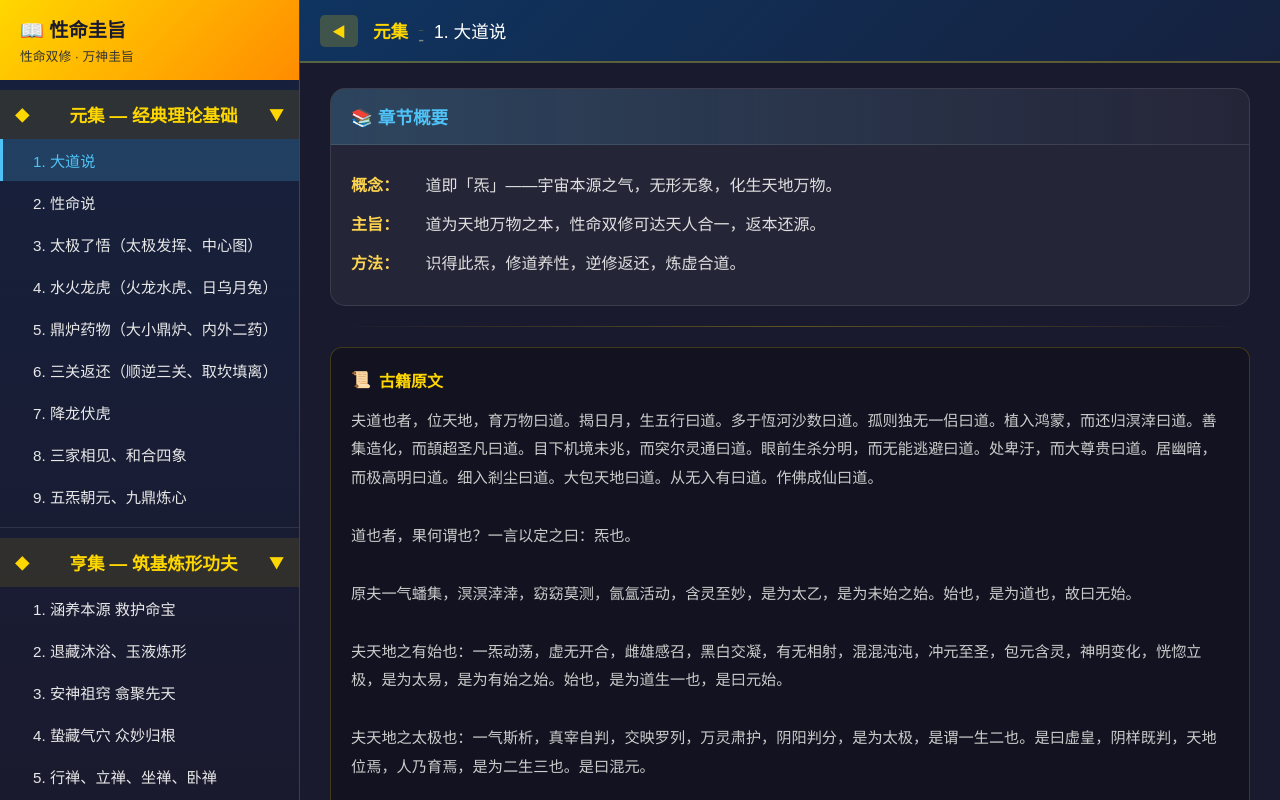
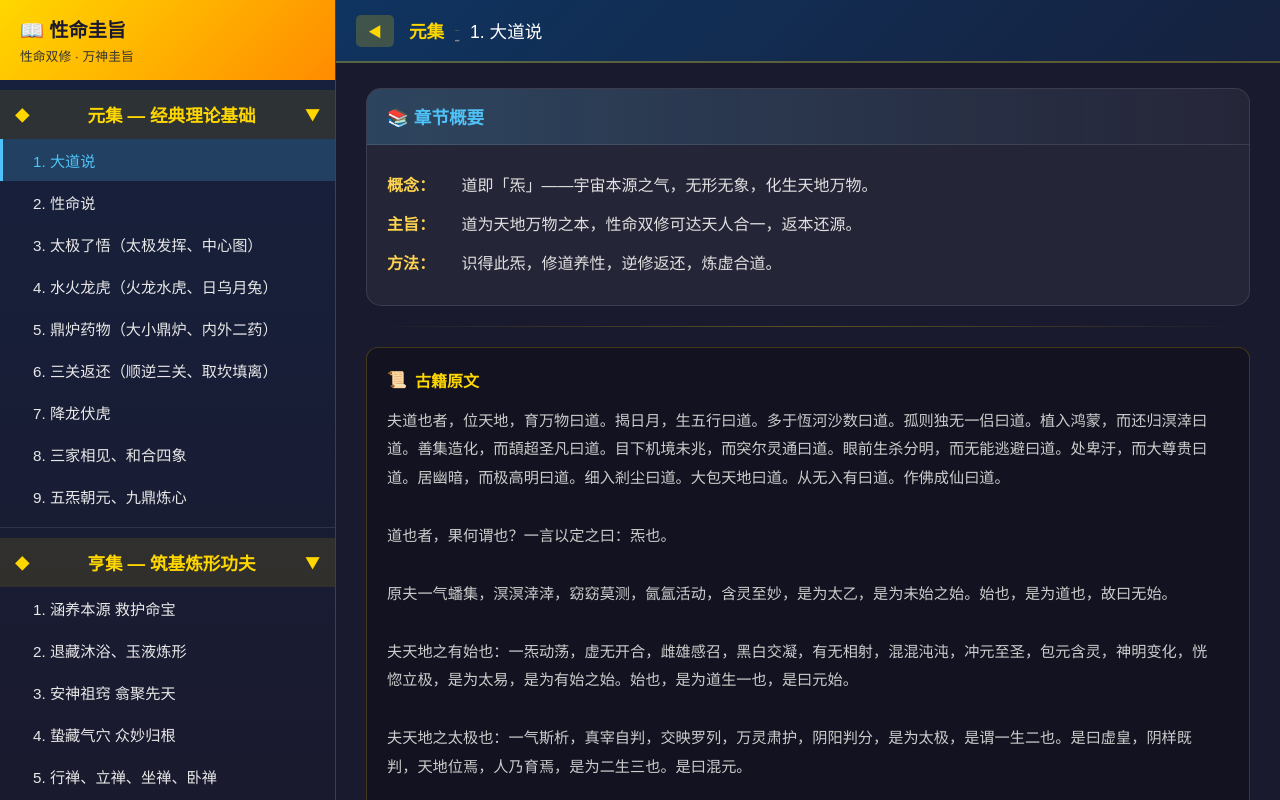
Before and after one commit to DalvikSu/xmgz, a plain HTML site: page index.html in a window 1280 px wide. Drawn offline with Linux system fonts and the light colour scheme.

Commit message:
调整导航栏宽度为336px

```diff
--- a/index.html
+++ b/index.html
@@ -20,7 +20,7 @@
 
         /* 左侧目录 */
         .sidebar {
-            width: 300px;
+            width: 336px;
             background: linear-gradient(180deg, #16213e 0%, #1a1a2e 100%);
             border-right: 1px solid rgba(255,215,0,0.2);
             overflow-y: auto;
```
